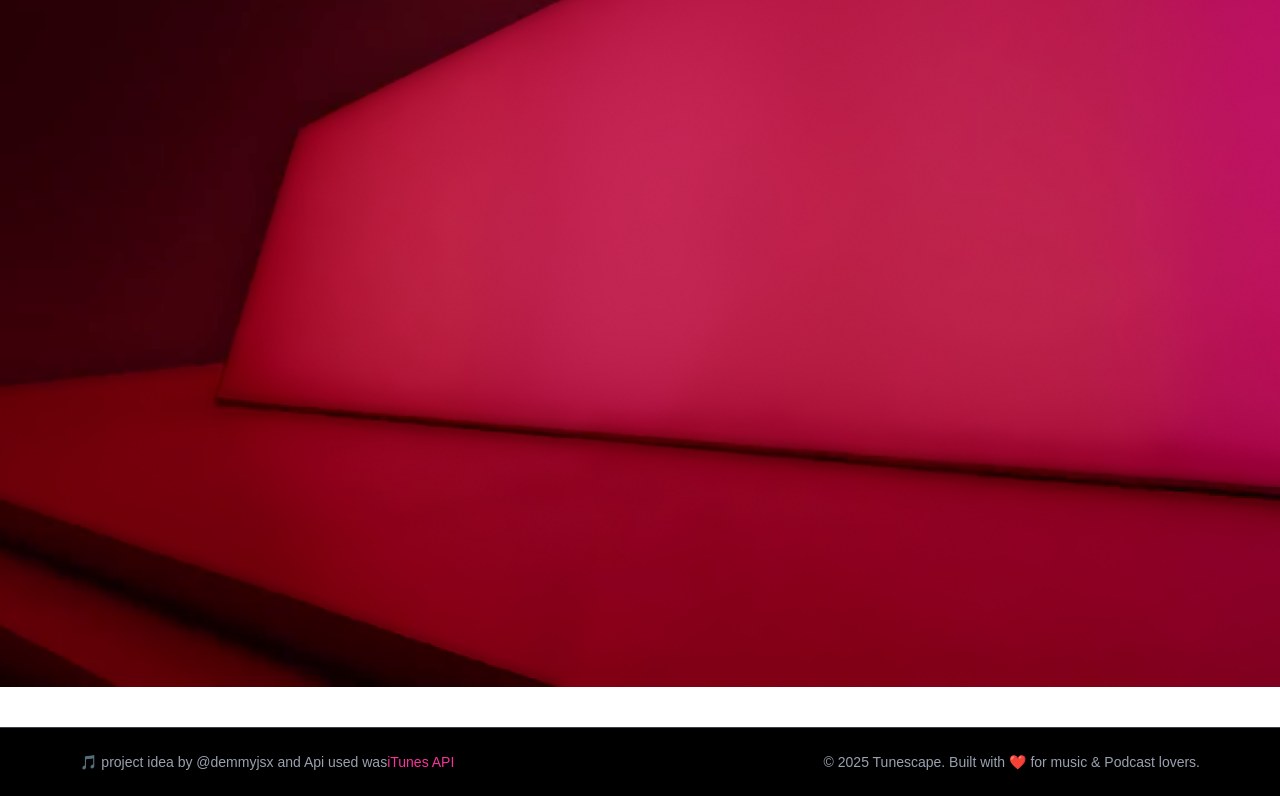
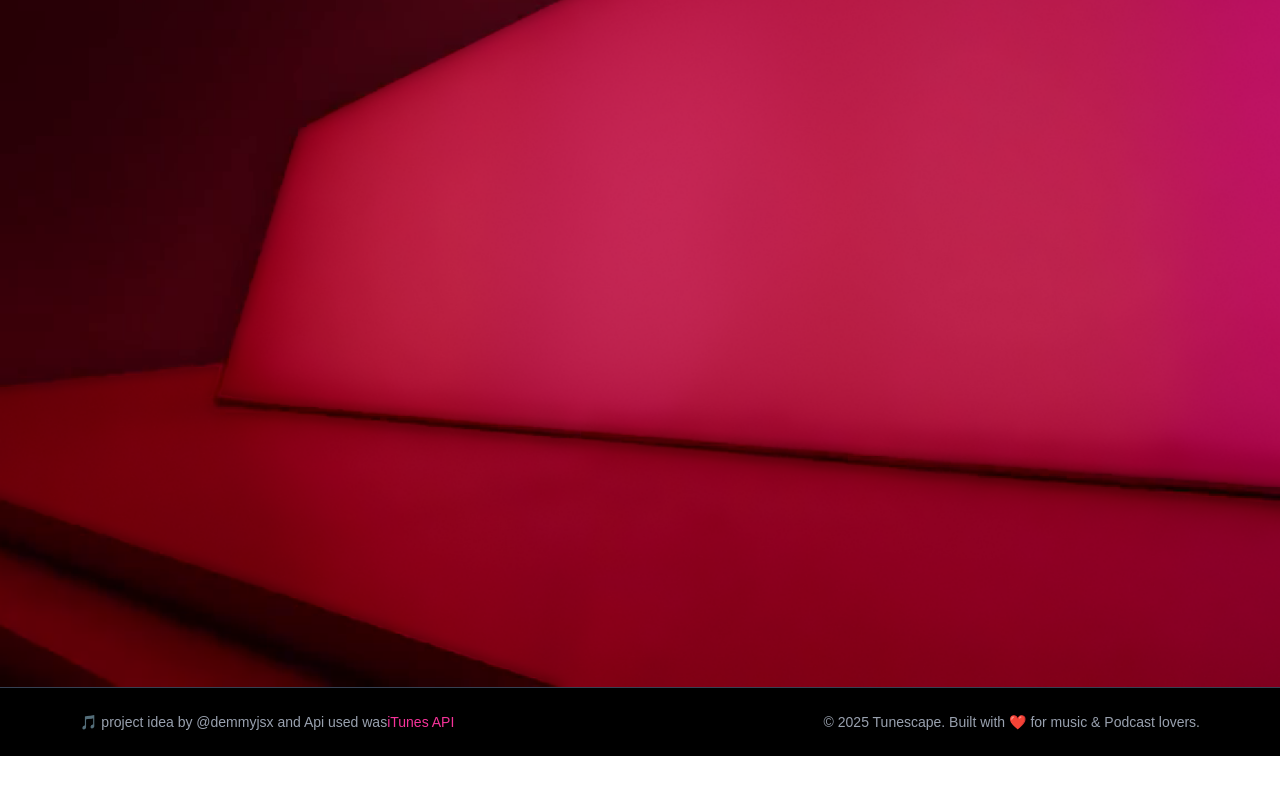
Before and after one commit to Demmyjsx/tunescape, a Next.js app: page / in a window 1280 px wide. Shown: the part 913-1709 px from the top of the page. After the commit the page ends 1669 px from the top, so only its background shows below. Built offline with nearby package versions, Linux system fonts and the light colour scheme; no server answers.

Commit message:
fixed a bug error

```diff
--- a/src/app/footer.tsx
+++ b/src/app/footer.tsx
@@ -1,7 +1,7 @@
 
 export default function Footer() {
   return (
-    <footer className="bg-black text-gray-400 text-sm py-6 mt-10 border-t border-gray-700">
+    <footer className="bg-black text-gray-400 text-sm py-6 border-t border-gray-700">
       <div className="max-w-6xl mx-auto px-4 flex flex-col md:flex-row items-center justify-between">
 
         <p className="mb-2 md:mb-0">
```
